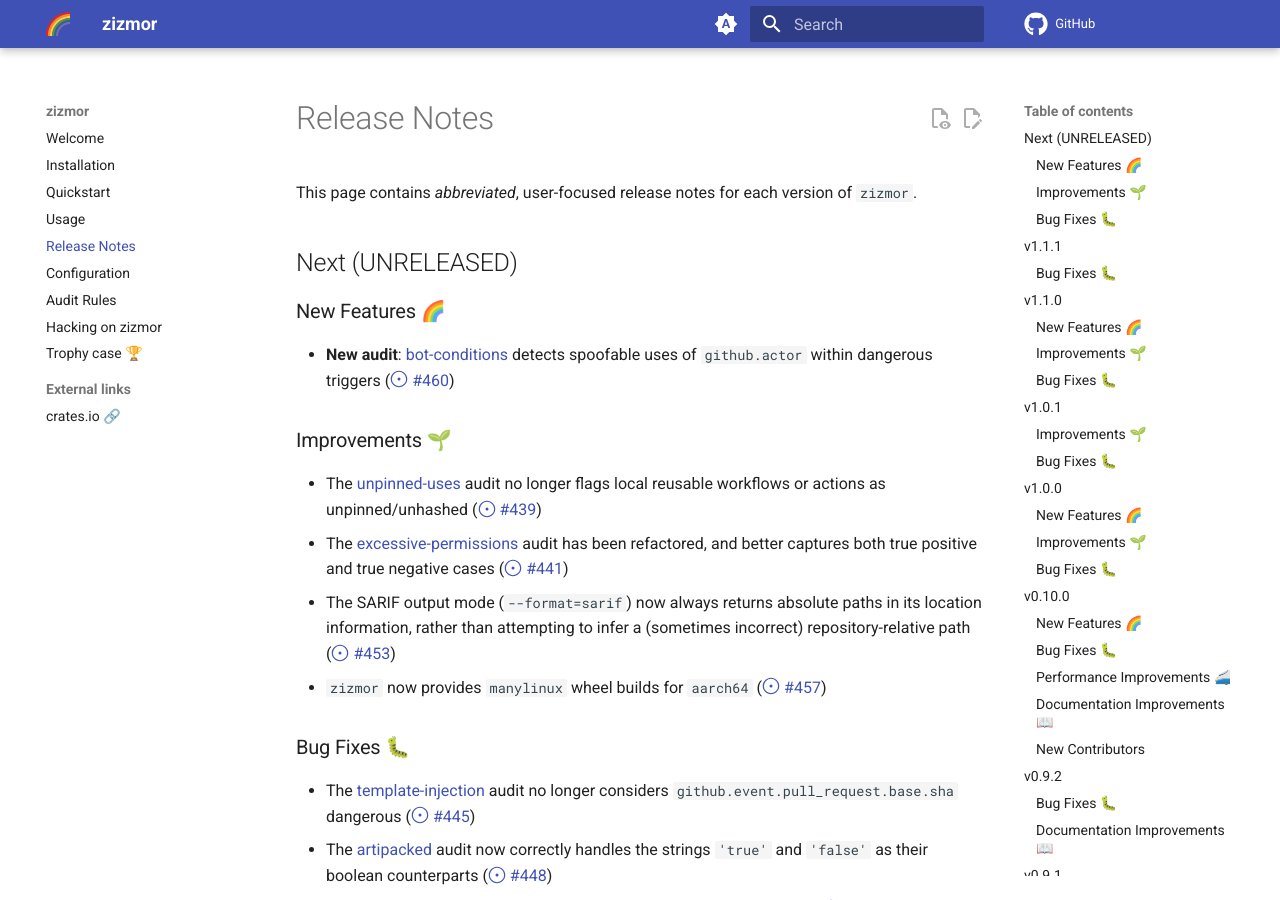
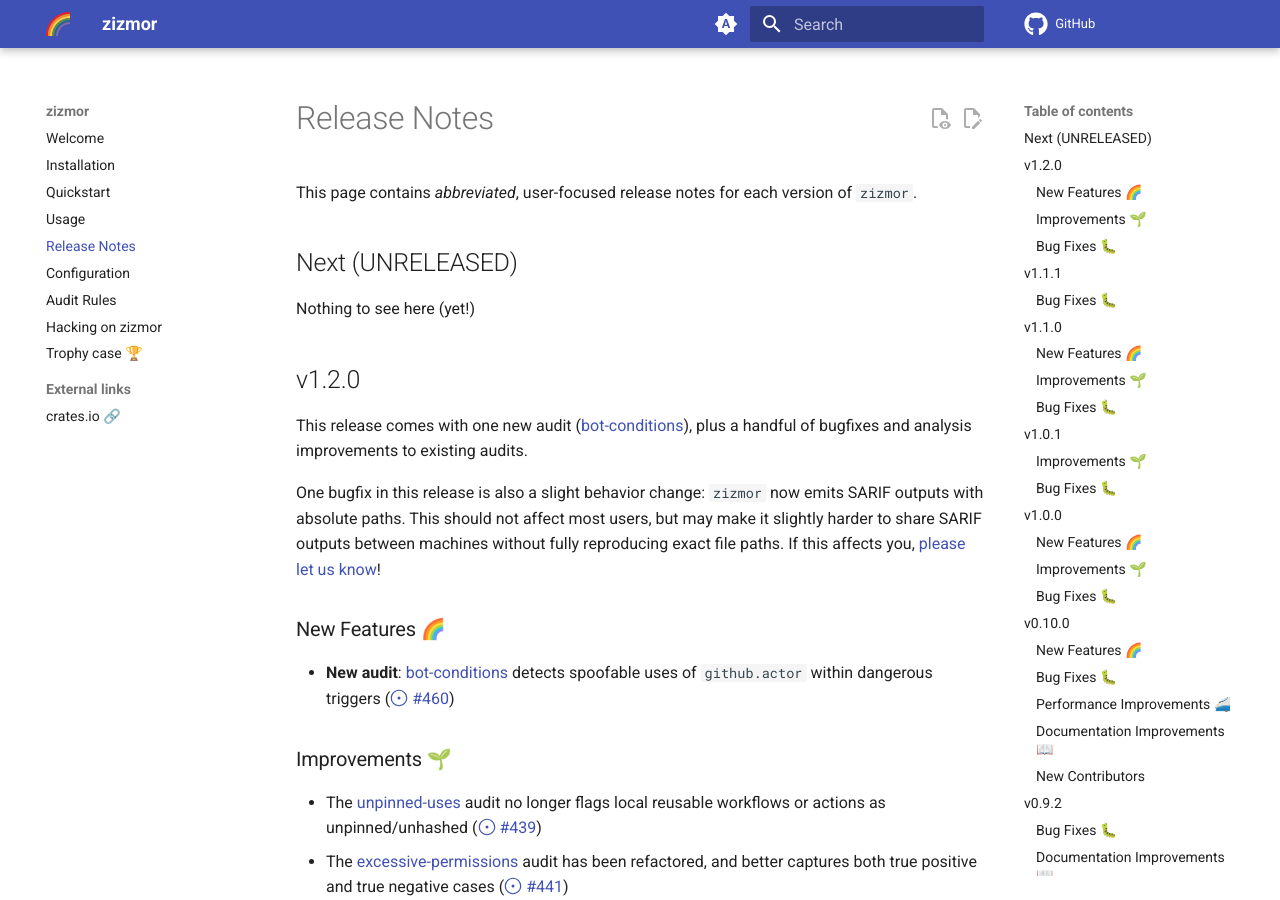
Before and after one commit to zizmorcore/zizmor, an MkDocs documentation site: the page built from docs/release-notes.md, in a window 1280 px wide and 900 px high. Built offline with MkDocs 1.6.1 and Material for MkDocs 9.7.7, drawn with Linux system fonts in a browser that asks for light colours; comment, search, counter and statistics services are not loaded.

Commit message:
chore: prep 1.2.0 (#464)

````diff
--- a/Cargo.toml
+++ b/Cargo.toml
@@ -1,7 +1,7 @@
 [package]
 name = "zizmor"
 description = "Static analysis for GitHub Actions"
-version = "1.1.1"
+version = "1.2.0"
 edition = "2021"
 repository = "https://github.com/woodruffw/zizmor"
 homepage = "https://github.com/woodruffw/zizmor"
--- a/docs/release-notes.md
+++ b/docs/release-notes.md
@@ -8,6 +8,19 @@
 of `zizmor`.
 
 ## Next (UNRELEASED)
+
+Nothing to see here (yet!)
+
+## v1.2.0
+
+This release comes with one new audit ([bot-conditions]), plus a handful
+of bugfixes and analysis improvements to existing audits.
+
+One bugfix in this release is also a slight behavior change: `zizmor`
+now emits SARIF outputs with absolute paths. This should not affect most
+users, but may make it slightly harder to share SARIF outputs between
+machines without fully reproducing exact file paths. If this affects
+you, [please let us know](https://github.com/woodruffw/zizmor/issues/new?template=bug-report.yml)!
 
 ### New Features 🌈
 
--- a/docs/usage.md
+++ b/docs/usage.md
@@ -457,7 +457,7 @@
 
 ```yaml
 - repo: https://github.com/woodruffw/zizmor-pre-commit
-  rev: v1.1.1 # (1)!
+  rev: v1.2.0 # (1)!
   hooks:
   - id: zizmor
 ```
````
Also changed, not shown: 1 other file.
